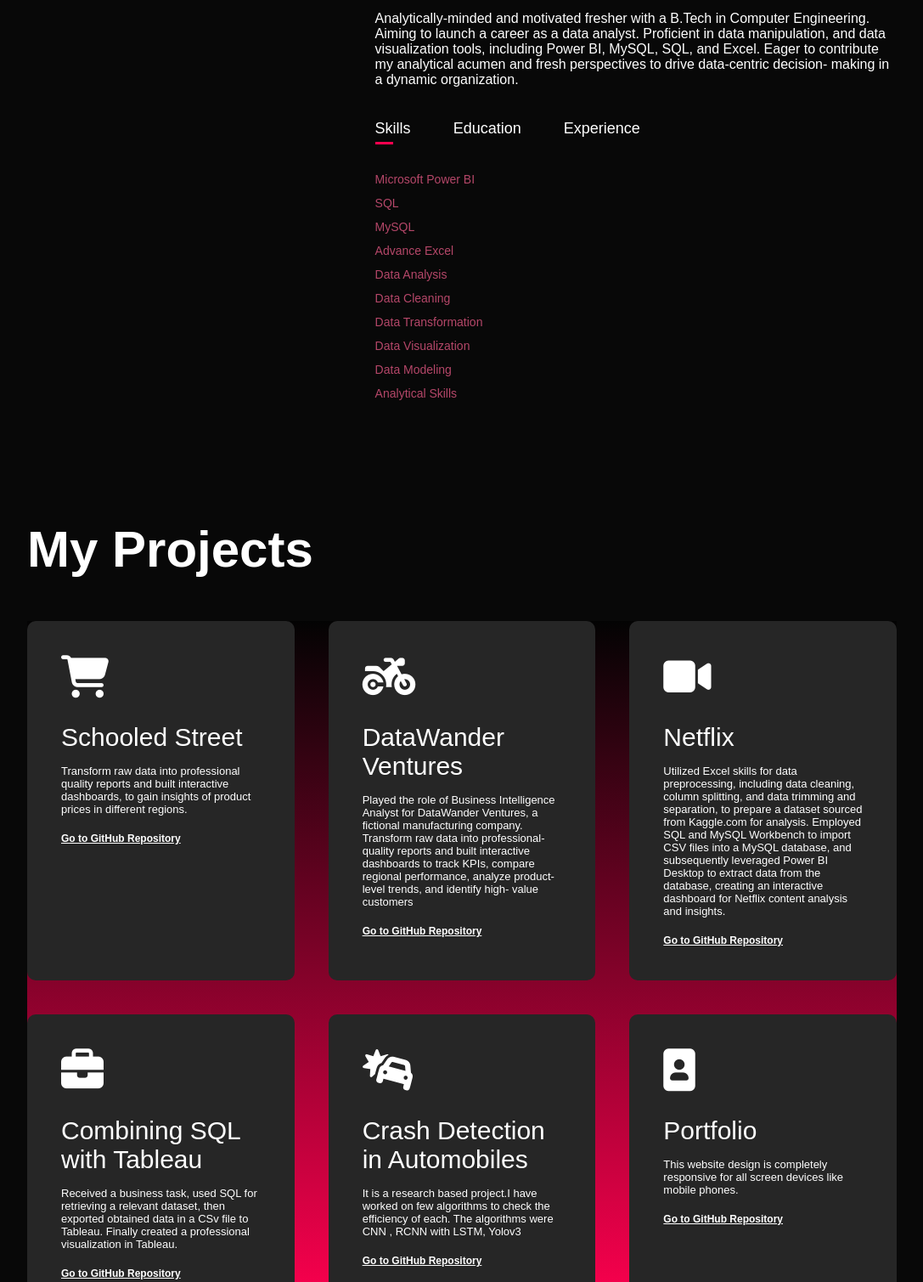
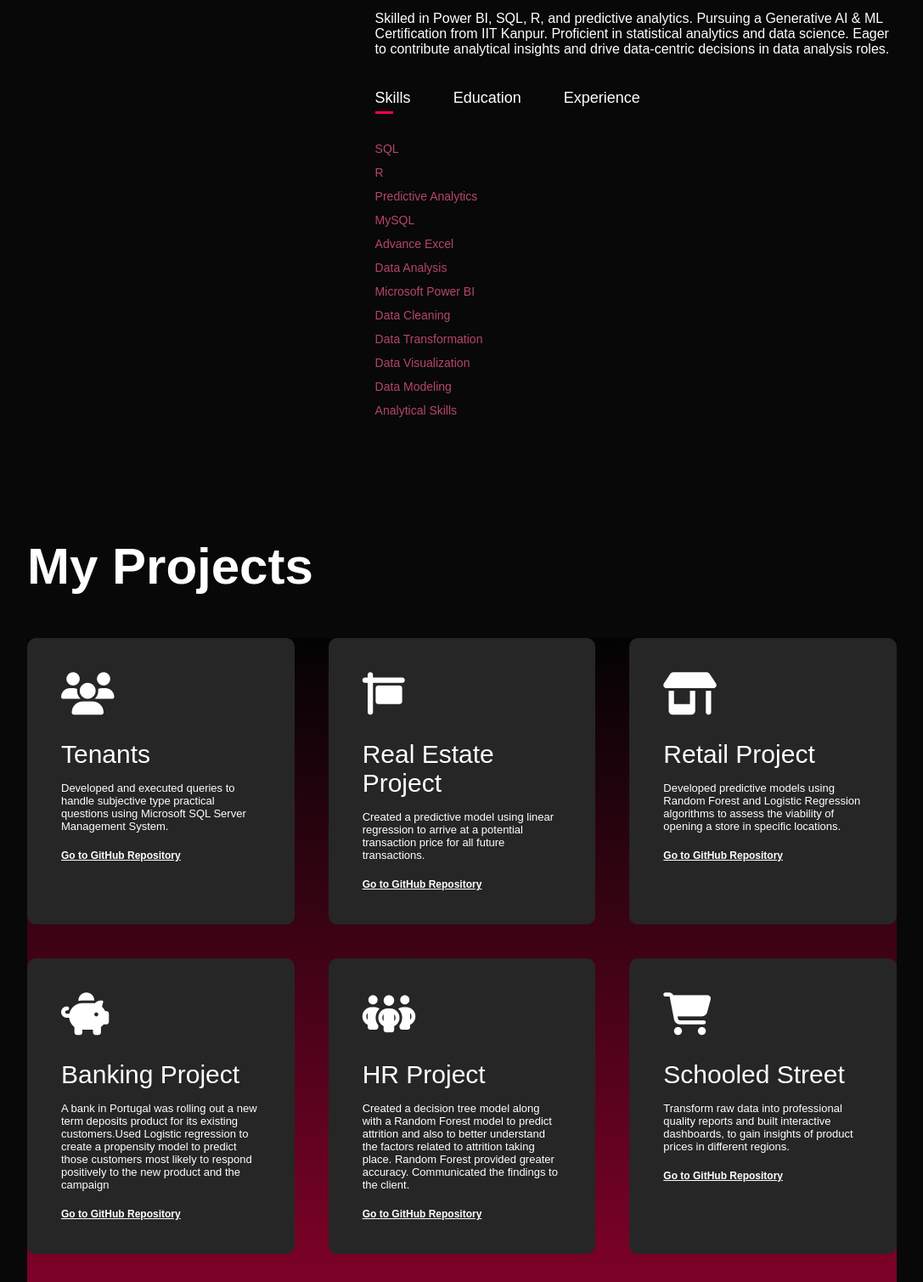
Before and after one commit to mpds2000/Personal-Portfolio, a plain HTML site: page index.html in a window 1280 px wide. Shown: the part 946-2455 px from the top of the page at 85% size, without its empty margins (96-1183 px from the left). Drawn offline with Linux system fonts and the light colour scheme; files whose address does not match are found by name.

Commit message:
Update index.html

```diff
--- a/index.html
+++ b/index.html
@@ -8,6 +8,7 @@
     <link rel="stylesheet" href="style.css" >
     <script src="https://kit.fontawesome.com/c79780db4a.js" crossorigin="anonymous"></script>
 </head>
+
 <body>
     <div id="header">
 <div class="container">
@@ -24,8 +25,9 @@
         <i class="fa-solid fa-bars" onclick="openmenu()"></i>
     </nav>
     <div class="header-text">
-    <h2 style="font-family: 'Times New Roman', Times, serif;">C o m p u t e r  E n g i n e e r</h2><br>
-<h1>Hi, I'm <span>Shreya</span><br>Gupta from India</h1>
+
+<h1>Hi, <br> I'm <span> Shreya </span></h1><br><br>
+<h2 style="font-family: 'Times New Roman', Times, serif;">Engineering Graduate <br>Seeking Opportunities <br>in Data Analytics</h2><br>
 </div>
 </div>
 </div>
@@ -38,12 +40,7 @@
             </div>
             <div class="about-col-2">
                 <h1 class="sub-title">About Me<br></h1>
-                <p>Analytically-minded and motivated fresher with
-                    a B.Tech in Computer Engineering. Aiming to
-                    launch a career as a data analyst. Proficient in
-                    data manipulation, and data visualization tools,
-                    including Power BI, MySQL, SQL, and Excel. Eager to contribute my analytical acumen and
-                    fresh perspectives to drive data-centric decision- making in a dynamic organization.<br><br></p>
+                <p>Skilled in Power BI, SQL, R, and predictive analytics. Pursuing a Generative AI & ML Certification from IIT Kanpur. Proficient in statistical analytics and data science. Eager to contribute analytical insights and drive data-centric decisions in data analysis roles.<br><br></p>
 
                     <div class="tab-titles">
                     <p class="tab-links active-link" onclick="opentab('skills')">Skills</p>
@@ -52,11 +49,13 @@
                 </div>
                 <div class="tab-contents active-tab" id="skills">
                     <ul>
-                        <li><span>Microsoft Power BI</span><br></li>
                         <li><span>SQL</span><br></li>
+                        <li><span>R</span><br></li>
+                        <li><span>Predictive Analytics</span><br></li>
                         <li><span>MySQL</span><br></li>
                         <li><span>Advance Excel</span><br></li>
                         <li><span>Data Analysis</span><br></li>
+                        <li><span>Microsoft Power BI</span><br></li>
                         <li><span>Data Cleaning</span><br></li>
                         <li><span>Data Transformation</span><br></li>
                         <li><span>Data Visualization</span><br></li>
@@ -68,14 +67,16 @@
                 <div class="tab-contents" id="education">
                     <ul>
                         <li><span>2019-2023</span><br>Bharati Vidyapeeth Deemed to be University,College Of Engineering,
-                            Pune<br>GPA: 9.5</li>
+                            Pune<br>GPA: 9.78</li>
                         <li><span>2017-2018</span><br>Higher Secondary from GD Goenka Public School,Lucknow<br>12th Percentage: 87%</li>
                         <li><span>2015-2016</span><br>Senior Secondary from Army Public School, Ayodhya<br>10th GPA: 10/10 CGPA</li>
                     </ul>
                 </div>
                  <div class="tab-contents" id="experience">
                     <ul>
-                        <li><span>2022</span><br>TRAINING & INTERNSHIP<br>Full Stack Web Development<br>Acmegrade</li>
+                        <li><span>2024-Present</span><br>TRAINING<br>IIT Kanpur Professional Certificate Course in Generative AI and Machine Learning<br>(IIT Kanpur, IFACET)</li>
+                        <li><span>2023-24</span><br>TRAINING<br>IIT Kanpur Advanced Certification Course in Data Analytics<br>(IIT Kanpur, IFACET)</li>
+                        <li><span>2022</span><br>TRAINING & INTERNSHIP<br>Full Stack Web Development<br>(Acmegrade)</li>
 
                     </ul>
                 </div>
@@ -88,6 +89,36 @@
     <div class="container">
        <h1 class="sub-title">My Projects</h1>
        <div class="services-list">
+        <div>
+            <i class="fa-solid fa-users"></i>
+            <h2>Tenants</h2>
+            <p>Developed and executed queries to handle subjective type practical questions using Microsoft SQL Server Management System.</p>
+                <a href="https://github.com/mpds2000/SQL-Project---Tenants-" target="_blank"><h4><u>Go to GitHub Repository</u></h4></a>
+        </div>
+        <div>
+            <i class="fa-solid fa-sign-hanging"></i>
+            <h2>Real Estate Project</h2>
+            <p>Created a predictive model using linear regression to arrive at a potential transaction price for all future transactions.</p>
+                <a href="https://github.com/mpds2000/Real-Estate-Project" target="_blank"><h4><u>Go to GitHub Repository</u></h4></a>
+        </div>
+        <div>
+            <i class="fa-solid fa-shop"></i>
+            <h2>Retail Project</h2>
+            <p>Developed predictive models using Random Forest and Logistic Regression algorithms to assess the viability of opening a store in specific locations.</p>
+                <a href="https://github.com/mpds2000/Retail-Project" target="_blank"><h4><u>Go to GitHub Repository</u></h4></a>
+        </div>
+        <div>
+            <i class="fa-solid fa-piggy-bank"></i>
+            <h2>Banking Project</h2>
+            <p>A bank in Portugal was rolling out a new term deposits product for its existing customers.Used Logistic regression to create a propensity model to predict those customers most likely to respond positively to the new product and the campaign</p>
+                <a href="https://github.com/mpds2000/Banking-Project" target="_blank"><h4><u>Go to GitHub Repository</u></h4></a>
+        </div>
+        <div>
+            <i class="fa-solid fa-people-group"></i>
+            <h2>HR Project</h2>
+            <p>Created a decision tree model along with a Random Forest model to predict attrition and also to better understand the factors related to attrition taking place. Random Forest provided greater accuracy. Communicated the findings to the client.</p>
+                <a href="https://github.com/mpds2000/Human-Resources-Project" target="_blank"><h4><u>Go to GitHub Repository</u></h4></a>
+        </div>
         <div>
             <i class="fa-solid fa-cart-shopping"></i>
             <h2>Schooled Street</h2>
@@ -192,14 +223,14 @@
             <h1 class="sub-title">Contact Me</h1><br>
             <p><i class="fa-solid fa-paper-plane"></i> shreyagupta3007@gmail.com</p><br>
             <p><i class="fa-solid fa-square-phone"></i> 7905926073</p><br>
-            <p><i class="fa-solid fa-location-dot"></i> Delhi,India</p><br>
+            <p><i class="fa-solid fa-location-dot"></i> Noida,India</p><br>
             <p><i class="fa-brands fa-github"></i>https://github.com/mpds2000</p><br>
             <div class="social-icons">
                 <a href="https://instagram.com/_shrgup_?igshid=ZDdkNTZiNTM="><i class="fa-brands fa-square-instagram"></i></a>
                 <a href="https://www.linkedin.com/in/shreya-gupta-a3a700234"><i class="fa-brands fa-linkedin"></i></a>
                 <a href="https://github.com/mpds2000"><i class="fa-brands fa-github"></i></a>
             </div>
-            <a href="images/Shreya's Resume .pdf" download class="btn btn2">Download CV</a>
+            <a href="images/Shreya R.pdf" download class="btn btn2">Download CV</a>
         </div>
         <div class="contact-right">
             <form name="submit-to-google-sheet">
```
